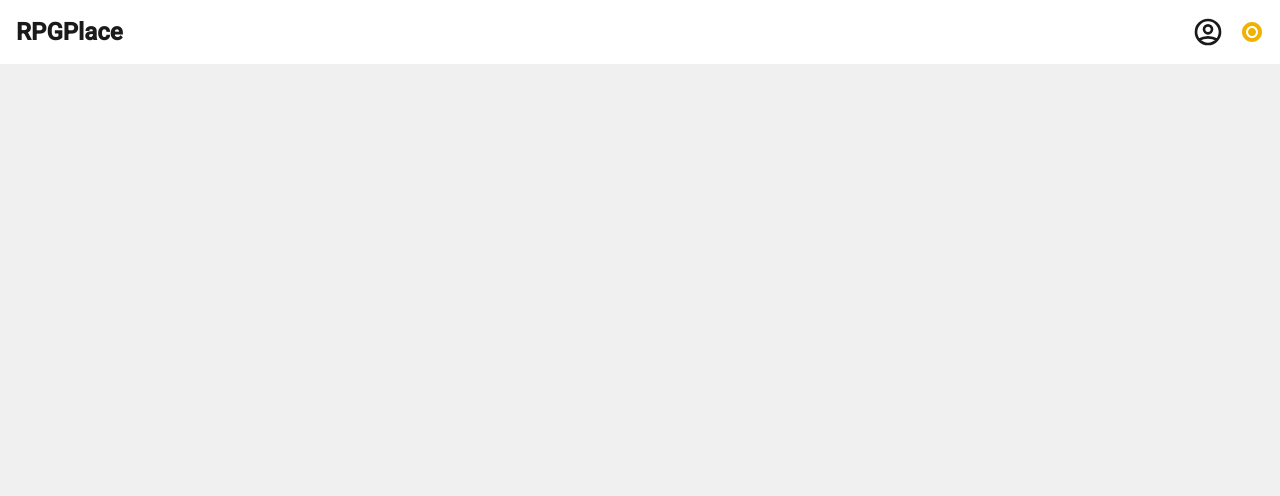
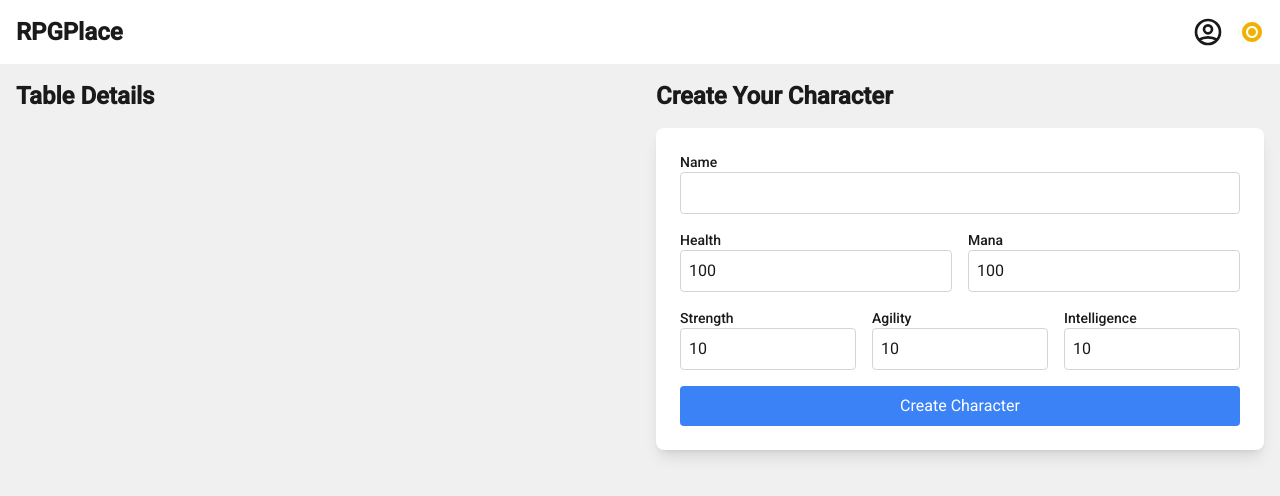
Before and after one commit to vini0410/RPGPlaceAngular, an Angular app: page /new-character in a window 1280 px wide. Before the commit this address led to /. Shown: the top 496 px of the page. Built offline with nearby package versions, Linux system fonts and the light colour scheme; sample sign-in values are in the browser's storage.

Commit message:
add new character form page

```diff
--- a/src/app/app.routes.ts
+++ b/src/app/app.routes.ts
@@ -7,6 +7,7 @@ import { MyAccount } from './pages/my-account/my-account';
 import { authGuard } from './guards/auth-guard';
 import { GameComponent } from './pages/game/game';
 import { LandingComponent } from './pages/landing/landing';
+import { NewCharacterComponent } from './pages/new-character/new-character';
 
 export const routes: Routes = [
   { path: '', component: LandingComponent },
@@ -15,4 +16,5 @@ export const routes: Routes = [
   { path: 'dashboard', component: Dashboard, canActivate: [authGuard] },
   { path: 'my-account', component: MyAccount, canActivate: [authGuard] },
   { path: 'game/:id', component: GameComponent, canActivate: [authGuard] },
+  { path: 'new-character', component: NewCharacterComponent, canActivate: [authGuard] },
 ];
--- a/src/app/components/create-table-modal/create-table-modal.html
+++ b/src/app/components/create-table-modal/create-table-modal.html
@@ -3,6 +3,7 @@
     <div class="bg-surface text-text p-8 rounded-lg shadow-lg" (click)="$event.stopPropagation()">
       <h2 class="text-2xl font-bold mb-4">Create New Table</h2>
       <input type="text" [(ngModel)]="tableName" placeholder="Enter table name" class="w-full p-2 border border-gray-300 rounded mb-4 bg-surface text-text">
+      <input type="text" [(ngModel)]="rulebookName" placeholder="Enter rulebook name" class="w-full p-2 border border-gray-300 rounded mb-4 bg-surface text-text">
       <div class="flex justify-end">
         <button (click)="onClose()" class="bg-gray-300 text-gray-800 px-4 py-2 rounded mr-2">Cancel</button>
         <button (click)="onSubmit()" class="bg-primary text-white px-4 py-2 rounded">Create</button>
--- a/src/app/components/create-table-modal/create-table-modal.ts
+++ b/src/app/components/create-table-modal/create-table-modal.ts
@@ -11,15 +11,16 @@ import { FormsModule } from '@angular/forms';
 export class CreateTableModal {
   @Input() isOpen = false;
   @Output() closeModal = new EventEmitter<void>();
-  @Output() submitModal = new EventEmitter<string>();
+  @Output() submitModal = new EventEmitter<{ tableName: string; rulebookName: string }>();
 
   tableName = '';
+  rulebookName = '';
 
   onClose() {
     this.closeModal.emit();
   }
 
   onSubmit() {
-    this.submitModal.emit(this.tableName);
+    this.submitModal.emit({ tableName: this.tableName, rulebookName: this.rulebookName });
   }
 }
--- a/src/app/pages/dashboard/dashboard.ts
+++ b/src/app/pages/dashboard/dashboard.ts
@@ -7,7 +7,7 @@ import { CharacterResponseDTO } from '../../models/character.model';
 import { Modal } from '../../components/modal/modal';
 import { CreateTableModal } from '../../components/create-table-modal/create-table-modal';
 import { AuthService } from '../../services/auth.service';
-import { RouterModule } from '@angular/router';
+import { RouterModule, Router } from '@angular/router';
 import { forkJoin } from 'rxjs';
 import { map } from 'rxjs/operators';
 
@@ -28,7 +28,8 @@ export class Dashboard implements OnInit {
   constructor(
     private tableService: TableService,
     private characterService: CharacterService,
-    private authService: AuthService
+    private authService: AuthService,
+    private router: Router
   ) {}
 
   ngOnInit(): void {
@@ -64,31 +65,7 @@ export class Dashboard implements OnInit {
   }
 
   createCharacter(tableCode: string) {
-    const currentUser = this.authService.getCurrentUser();
-    if (!currentUser) {
-      console.log('createCharacter: Current user is not logged in.');
-      // Handle case where user is not logged in
-      return;
-    }
-
-    this.tableService.joinTable({ accessCode: tableCode }).subscribe((table) => {
-      const characterData = {
-        name: 'New Character',
-        health: 100,
-        mana: 100,
-        strength: 10,
-        agility: 10,
-        intelligence: 10,
-        userId: currentUser.id,
-        tableId: table.id,
-      };
-
-      this.characterService.createCharacter(characterData).subscribe(() => {
-        this.loadCharacters();
-        this.loadTables();
-        this.closeModal();
-      });
-    });
+    this.router.navigate(['/new-character'], { queryParams: { tableCode } });
   }
 
   openCreateTableModal() {
@@ -99,7 +76,7 @@ export class Dashboard implements OnInit {
     this.isCreateTableModalOpen = false;
   }
 
-  createTable(tableName: string) {
+  createTable({ tableName, rulebookName }: { tableName: string, rulebookName: string }) {
     console.log('createTable method called with table name:', tableName);
     const currentUser = this.authService.getCurrentUser();
     if (!currentUser) {
@@ -110,7 +87,7 @@ export class Dashboard implements OnInit {
 
     const tableData = {
       title: tableName,
-      rulebook: 'D&D 5e',
+      rulebook: rulebookName,
       accessCode: Math.random().toString(36).substring(2, 8),
       masterId: currentUser.id,
     };
--- /dev/null
+++ b/src/app/pages/new-character/new-character.html
@@ -0,0 +1,45 @@
+<div class="container mx-auto p-4">
+  <div class="grid grid-cols-1 md:grid-cols-2 gap-8">
+    <div>
+      <h2 class="text-2xl font-bold mb-4">Table Details</h2>
+      <div *ngIf="table" class="bg-surface p-6 rounded-lg shadow-lg">
+        <p><strong>Title:</strong> {{ table.title }}</p>
+        <p><strong>Rulebook:</strong> {{ table.rulebook }}</p>
+      </div>
+    </div>
+    <div>
+      <h2 class="text-2xl font-bold mb-4">Create Your Character</h2>
+      <form [formGroup]="characterForm" (ngSubmit)="createCharacter()" class="bg-surface p-6 rounded-lg shadow-lg">
+        <div class="mb-4">
+          <label for="name" class="block text-sm font-medium">Name</label>
+          <input type="text" id="name" formControlName="name" class="w-full p-2 border border-gray-300 rounded bg-input">
+        </div>
+        <div class="grid grid-cols-2 gap-4 mb-4">
+          <div>
+            <label for="health" class="block text-sm font-medium">Health</label>
+            <input type="number" id="health" formControlName="health" class="w-full p-2 border border-gray-300 rounded bg-input">
+          </div>
+          <div>
+            <label for="mana" class="block text-sm font-medium">Mana</label>
+            <input type="number" id="mana" formControlName="mana" class="w-full p-2 border border-gray-300 rounded bg-input">
+          </div>
+        </div>
+        <div class="grid grid-cols-3 gap-4 mb-4">
+          <div>
+            <label for="strength" class="block text-sm font-medium">Strength</label>
+            <input type="number" id="strength" formControlName="strength" class="w-full p-2 border border-gray-300 rounded bg-input">
+          </div>
+          <div>
+            <label for="agility" class="block text-sm font-medium">Agility</label>
+            <input type="number" id="agility" formControlName="agility" class="w-full p-2 border border-gray-300 rounded bg-input">
+          </div>
+          <div>
+            <label for="intelligence" class="block text-sm font-medium">Intelligence</label>
+            <input type="number" id="intelligence" formControlName="intelligence" class="w-full p-2 border border-gray-300 rounded bg-input">
+          </div>
+        </div>
+        <button type="submit" [disabled]="!characterForm.valid" class="w-full bg-primary text-white p-2 rounded">Create Character</button>
+      </form>
+    </div>
+  </div>
+</div>
--- /dev/null
+++ b/src/app/pages/new-character/new-character.ts
@@ -0,0 +1,74 @@
+import { Component, OnInit } from '@angular/core';
+import { ActivatedRoute, Router } from '@angular/router';
+import { FormBuilder, FormGroup, ReactiveFormsModule, Validators } from '@angular/forms';
+import { CommonModule } from '@angular/common';
+import { TableService } from '../../services/table.service';
+import { CharacterService } from '../../services/character.service';
+import { AuthService } from '../../services/auth.service';
+import { TableResponseDTO } from '../../models/table.model';
+import { UserResponseDTO } from '../../models/user.model';
+import { NotificationService } from '../../services/notification.service';
+
+@Component({
+  selector: 'app-new-character',
+  standalone: true,
+  imports: [CommonModule, ReactiveFormsModule],
+  templateUrl: './new-character.html',
+  styleUrls: ['./new-character.css']
+})
+export class NewCharacterComponent implements OnInit {
+  table: TableResponseDTO | null = null;
+  characterForm: FormGroup;
+  currentUser: UserResponseDTO | null = null;
+
+  constructor(
+    private route: ActivatedRoute,
+    private router: Router,
+    private fb: FormBuilder,
+    private tableService: TableService,
+    private characterService: CharacterService,
+    private authService: AuthService,
+    private notificationService: NotificationService
+  ) {
+    this.characterForm = this.fb.group({
+      name: ['', Validators.required],
+      health: [100, Validators.required],
+      mana: [100, Validators.required],
+      strength: [10, Validators.required],
+      agility: [10, Validators.required],
+      intelligence: [10, Validators.required]
+    });
+  }
+
+  ngOnInit(): void {
+    this.currentUser = this.authService.getCurrentUser();
+    this.route.queryParams.subscribe(params => {
+      const tableCode = params['tableCode'];
+      if (tableCode) {
+        this.tableService.joinTable({ accessCode: tableCode }).subscribe({
+          next: table => {
+            this.table = table;
+          },
+          error: () => {
+            this.notificationService.showError('Table not found!');
+            this.router.navigate(['/dashboard']);
+          }
+        });
+      }
+    });
+  }
+
+  createCharacter(): void {
+    if (this.characterForm.valid && this.table && this.currentUser) {
+      const characterData = {
+        ...this.characterForm.value,
+        userId: this.currentUser.id,
+        tableId: this.table.id
+      };
+
+      this.characterService.createCharacter(characterData).subscribe(character => {
+        this.router.navigate(['/game', this.table?.id]);
+      });
+    }
+  }
+}
--- a/src/app/pages/register/register.html
+++ b/src/app/pages/register/register.html
@@ -40,6 +40,7 @@
         >
         @if (registerForm.get('password')?.invalid && (registerForm.get('password')?.dirty || registerForm.get('password')?.touched)) {<div class="text-red-500 text-xs italic mt-1">
           @if (registerForm.get('password')?.errors?.['required']) {<div>Password is required.</div>}
+          @if (registerForm.get('password')?.errors?.['minlength']) {<div>Password must be at least 8 characters long.</div>}
         </div>}
       </div>
       <button type="submit" [disabled]="registerForm.invalid" class="w-full px-4 py-2 font-medium text-white bg-primary rounded-md hover:bg-primary-dark focus:outline-none focus:ring-2 focus:ring-offset-2 focus:ring-primary disabled:opacity-50">Register</button>
--- a/src/app/pages/register/register.ts
+++ b/src/app/pages/register/register.ts
@@ -20,7 +20,7 @@ export class Register {
     this.registerForm = this.fb.group({
       name: ['', Validators.required],
       email: ['', [Validators.required, Validators.email]],
-      password: ['', Validators.required],
+      password: ['', [Validators.required, Validators.minLength(8)]],
     });
   }
 
--- a/src/app/services/table.service.ts
+++ b/src/app/services/table.service.ts
@@ -48,6 +48,7 @@ export class TableService {
     return this.http.get<TableResponseDTO>(`${this.API_URL}/${id}`);
   }
 
+
   updateTable(id: string, table: TableRequestDTO): Observable<TableResponseDTO> {
     return this.http.put<TableResponseDTO>(`${this.API_URL}/${id}`, table);
   }
```
Also changed, not shown: src/app/pages/new-character/new-character.css (added), 1 other file (tests, documents, lock files or other folders).
